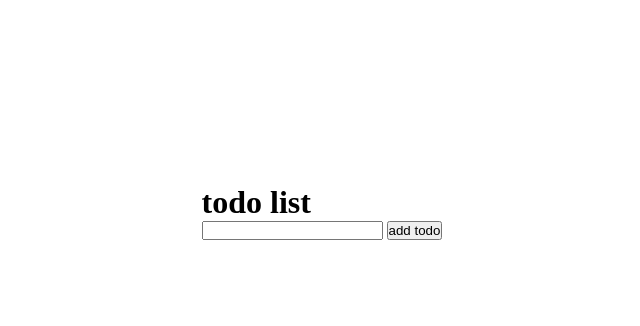
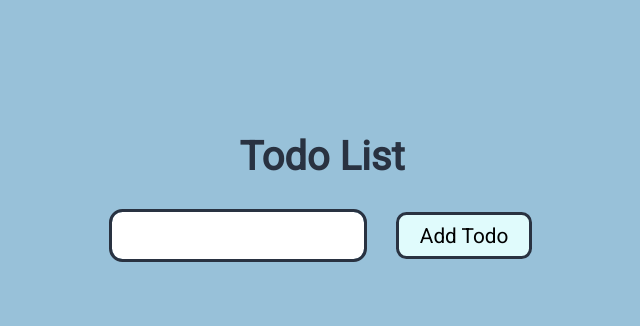
Before and after one commit to NedzadDonlagic04/typescript-todo-list, a website built with Vite: page index.html in a window 1280 px wide. Shown: the part 188-514 px from the top of the page, without its empty margins (318-958 px from the left). Built offline with nearby package versions, Linux system fonts and the light colour scheme.

Commit message:
Added styles for every element besides the ul

```diff
--- a/src/style.css
+++ b/src/style.css
@@ -1,18 +1,120 @@
+@import url('https://fonts.googleapis.com/css2?family=Roboto&display=swap');
+
 *,
 *::before,
 *::after {
   margin: 0;
   padding: 0;
   box-sizing: border-box;
+  font-family: 'Roboto', sans-serif;
+}
+
+:root {
+  --gap: 1em;
+  --app-bg-color: #98C1D9;
+  --main-bg-color: #E0FBFC;
+  --border-color: #293241;
+  --text-color: #293241;
 }
 
 html {
   font-size: 16px;
 }
 
+/* Utility classes start here */
+
+.flex {
+  display: flex;
+}
+
+.justify-content {
+  justify-content: center;
+}
+
+.align-items {
+  align-items: center;
+}
+
+.flex-column {
+  flex-direction: column;
+}
+
+.small-gap {
+  gap: var(--gap);
+}
+
+.medium-gap {
+  gap: calc(2 * var(--gap));
+}
+
+.big-gap {
+  gap: calc(3 * var(--gap));
+}
+
+/* Utility classes end here */
+
 #app {
   min-height: 100vh;
-  display: flex;
-  justify-content: center;
-  align-items: center;
+
+  background-color: var(--app-bg-color);
+
+  font-size: 16px;
 }
+
+main {
+  min-width: 70%;
+  padding: 2em 1em;
+
+  text-transform: capitalize;
+  color: var(--text-color);
+}
+
+h1 {
+  font-size: 2.5em;
+}
+
+#todo-form {
+  align-items: stretch;
+}
+
+#todo-input,
+#todo-btn {
+  font-size: 1.3em;
+}
+
+#todo-btn {
+  text-transform: capitalize;
+  padding: .4em 1em;
+
+  border: 3px solid var(--border-color);
+  border-radius: .5em;
+  background-color: var(--main-bg-color);
+
+  transition:
+    translate .5s ease,
+    box-shadow .5s ease;
+  cursor: pointer;
+}
+
+#todo-btn:hover,
+#todo-btn:focus {
+  outline: none;
+  box-shadow: 0 .5em 1em var(--border-color);
+  translate: 0 -0.5em;
+}
+
+#todo-input {
+  outline: 3px solid var(--border-color);
+  border: 3px solid white;
+  border-radius: .5em;
+
+  transition:
+    outline-width .5s ease,
+    outline-offset .5s ease;
+  padding-left: .4em;
+}
+
+#todo-input:focus {
+  outline-offset: .5em;
+  outline-width: 5px;
+}
```
